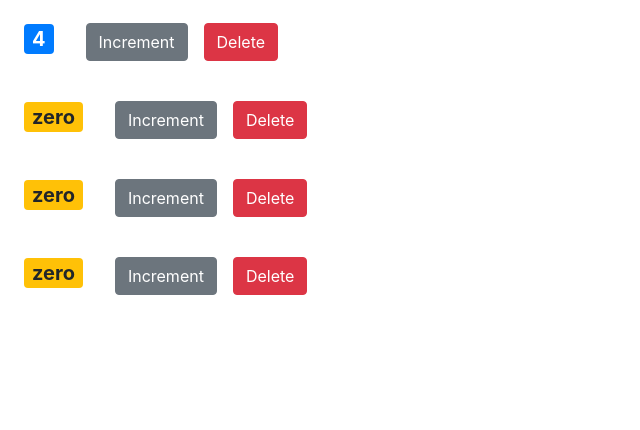
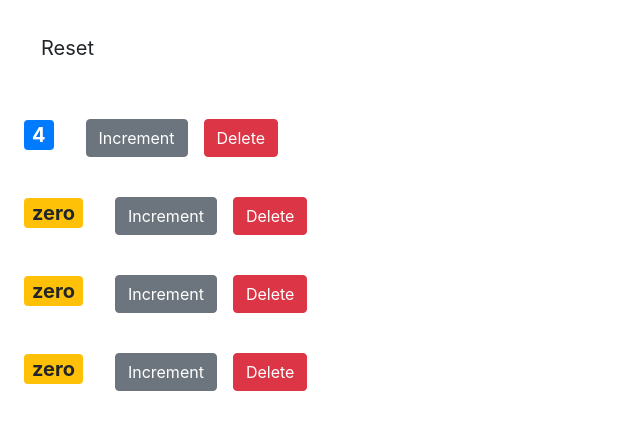
Before and after one commit to baselrabia/react-app, a React (Create React App) app: page / in a window 1280 px wide. Shown: the top 430 px of the page, without its empty margins (0-640 px from the left). Built offline with nearby package versions, Linux system fonts and the light colour scheme.

Commit message:
single source of truth --handel reset method

```diff
--- a/src/components/counters.jsx
+++ b/src/components/counters.jsx
@@ -14,6 +14,14 @@ class Counters extends Component {
   render() {
     return (
       <div>
+        <button
+          onClick={this.handleReset}
+          className="btn btn-lg btn-default m-4"
+        >
+          Reset
+        </button>
+        <br></br>
+
         {this.state.counters.map((counter) => (
           <Counter
             key={counter.id}
@@ -25,11 +33,18 @@ class Counters extends Component {
     );
   }
 
-  handleDelete = (counterId) => {
-    const counters = this.state.counters.filter( c => c.id !== counterId);
+  handleReset = () => {
+    const counters = this.state.counters.map((c) => {
+      c.value = 0;
+      return c;
+    });
     this.setState({ counters });
   };
 
+  handleDelete = (counterId) => {
+    const counters = this.state.counters.filter((c) => c.id !== counterId);
+    this.setState({ counters });
+  };
 }
 
 
```
